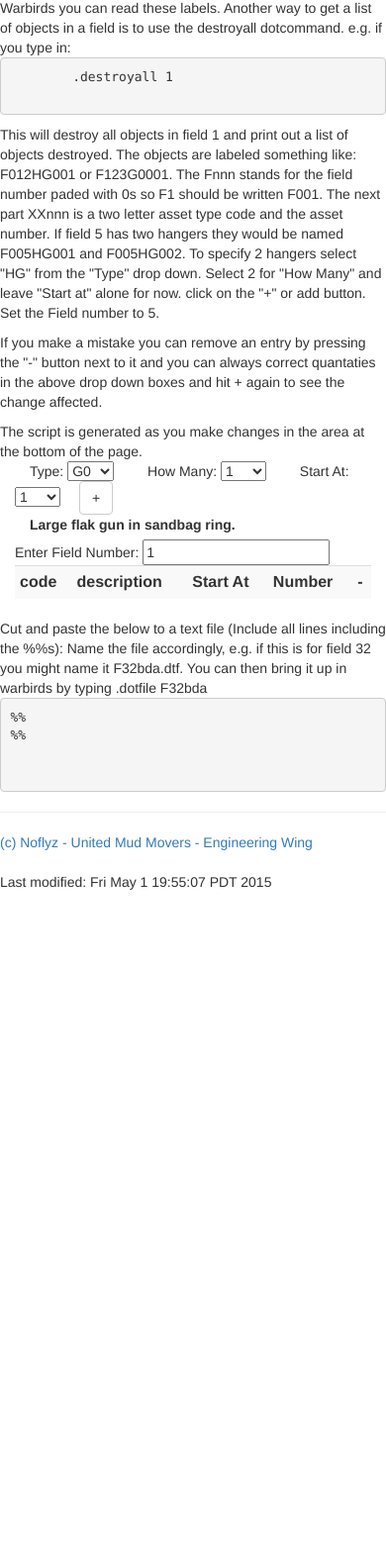
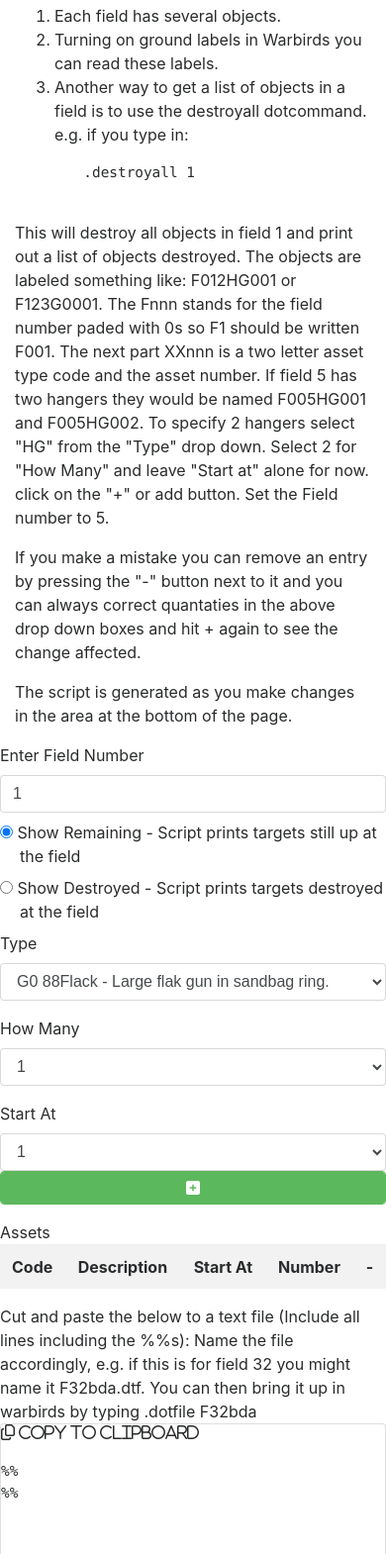
Before and after one commit to raviyer/warbirdsbda, a plain HTML site: page bda.html in a window 390 px wide. Shown: the part 430-2000 px from the top of the page at 99% size. Before the commit the page ends 1331 px from the top, so only its background shows below. Drawn offline with nearby package versions, Linux system fonts and the light colour scheme; a script that the page names is missing.

Commit message:
Improved user interface, added copy to clipboard button

```diff
--- a/asset-list.html
+++ b/asset-list.html
@@ -16,41 +16,86 @@ This file is part of Warbirds BDA Script Generator.
 
      (c) Noflyz - United Mud Movers - noflyz.wix.com/united-mud-movers
    -->
+<form>
+  <div class="form-group">
+    <label for="fieldNum">Enter Field Number</label>
+    <div class="form-check">
+      <input class="form-control" type="number" id="fieldNum" ng-model="assetCtrl.fieldNum"
+             ng-change="assetCtrl.gen_dtf()">
+    </div>
 
-<div class="container">
-    <span class="col-md-2">Type: <select ng-options="c.name for c in assetCtrl.assets" ng-model="assetCtrl.sel"></select></span>
-    <span class="col-md-2">How Many: <select ng-options="n for n in assetCtrl.numbers" ng-model="assetCtrl.selNo"></select></span>
-    <span class="col-md-2">Start At: <select ng-options="n for n in assetCtrl.numbers" ng-model="assetCtrl.startNo"></select></span>
-    <button type="submit" class="btn btn-default" ng-click="assetCtrl.add_asset()">+</button>
+    <div class="form-check">
+      <label class="form-check-label">
+        <input class="form-check-input" type="radio"
+               ng-model="assetCtrl.reportType" name="reporttype" value="remaining"
+               ng-change="assetCtrl.gen_dtf()">
+        Show Remaining - Script prints targets still up at the field
+      </label>
     </div>
-<div class="container">
-    <span class="col-md-4"><label>{{assetCtrl.sel.description}}</label></span>
+    <div class="form-check">
+      <label class="form-check-label">
+        <input class="form-check-input" type="radio" name="reporttype"
+               ng-model="assetCtrl.reportType"
+               value="destroyed" ng-change="assetCtrl.gen_dtf()">
+        Show Destroyed - Script prints targets destroyed at the field
+      </label>
     </div>
-<div class="container">
-    Enter Field Number: <input type="number" ng-model="assetCtrl.fieldNum" ng-change="assetCtrl.gen_dtf()"></input>
+
+    <div class="form-group">
+      <label for="selectAsset">Type</label>
+      <select class="form-control" ng-options="c.name + ' ' + c.label + ' - ' + c.description for c in assetCtrl.assets" ng-model="assetCtrl.sel"></select>
     </div>
-<div class="container">
-    <table class="table table-striped table-condensed">
+    <div class="form-group">
+      <label for="howMany">How Many</label>
+      <select class="form-control" id="howMany"
+              ng-options="n for n in assetCtrl.numbers"
+              ng-model="assetCtrl.selNo"></select>
+    </div>
+    <div class="form-group">
+      <label for="startAt">Start At</label>
+      <select class="form-control" id="startAt"
+              ng-options="n for n in assetCtrl.numbers"
+              ng-model="assetCtrl.startNo">
+      </select>
+      <button class="form-control btn btn-success" type="submit" ng-click="assetCtrl.add_asset()">
+            <i class="fa fa-plus-square" aria-hidden="true"></i>
+          </button>
+  </div>
+</form>
+<div class="panel panel-primary">
+  <div class="panel-heading">
+    Assets
+  </div>
+  <table class="table table-primary table-striped">
     <tr>
-	<th>code</th>
-	<th>description</th>
+      <th>Code</th>
+      <th>Description</th>
       <th>Start At</th>
       <th>Number</th>
       <th>-</th>
     </tr>
+</div>
+<div class="panel-body">
   <tr ng-repeat="(k,v) in assetCtrl.needed">
     <td>{{k}}</td>
     <td>{{v[0]}}</td>
     <td>{{v[1]}}</td>
     <td>{{v[2]}}</td>
-	<td><button type="submit" class="btn btn-default"
-	    ng-click="assetCtrl.remove_asset(k)">-</button></td>
+    <td><button class="btn btn-danger" type="submit"
+                ng-click="assetCtrl.remove_asset(k)">
+      <i class="fa fa-minus-square" aria-hidden="true"></i>
+    </button>
     </td>
+  </tr>
   </table>
 </div>
-<div>
+
 Cut and paste the below to a text file (Include all lines including the %%s): Name the file accordingly, e.g. if this is for field 32 you might name it F32bda.dtf. You can then bring it up in warbirds by typing .dotfile F32bda
+<div class="card">
+  <i class="fa fa-files-o" aria-hidden="true" ng-click="assetCtrl.copy_code()"> Copy to clipboard</i>
   <pre>
+    <code id="gencode">
 {{assetCtrl.dtf}}
+    </code>
   </pre>
 </div>
--- a/assets.js
+++ b/assets.js
@@ -103,12 +103,22 @@
                 this.selNo = 1;
                 this.startNo = 1;
                 this.fieldNum = 1;
-		this.numbers = [];
-		for (var i = this.startNo; i <= 100; ++i) {
-			this.numbers.push(i);
-		}
+                this.reportType = "remaining";
+                this.numbers = [];
+                for (var i = this.startNo; i <= 100; ++i) {
+                        this.numbers.push(i);
+                }
                 this.needed = {};
-
+                this.copy_code = function() {
+                  var code = document.getElementById("gencode").innerHTML;
+                  var ta = document.createElement("textarea");
+                  document.body.append(ta);
+                  ta.value = code;
+                  ta.select();
+                  document.execCommand("copy");
+                  document.body.removeChild(ta);
+                  console.log('copied');
+                }
                 this.get_asset = function(k) {
                   for (var i = 0; i < this.assets.length; ++i) {
                     if (this.assets[i].name === k) {
@@ -118,7 +128,7 @@
                   return null;
                 };
                 this.add_asset = function() {
-                  this.needed[this.sel.name] = [this.sel.description, this.startNo, this.selNo];
+                  this.needed[this.sel.name] = [this.sel.label + ' - ' + this.sel.description, this.startNo, this.selNo];
                   this.gen_dtf();
                 };
                 this.remove_asset = function(k) {
@@ -145,10 +155,17 @@
                     var s = o[1];
                     var e = o[2];
                     for (var i = s; i <= e; ++i) {
+                      var remaining = "";
+                      var destroyed = "";
+                      if (this.reportType === "remaining") {
+                        remaining = ".intadd " + k + "_count 1\n";
+                      } else {
+                        destroyed = ".intadd " + k + "_count 1\n";
+                      }
                       this.dtf += "if (DESTROYED(GROUNDOBJECT(\"F" +
                        this.fieldNum.pad(3) + k + i.pad(3)
-                       + "\")))\n{\n}\nelse\n{\n"
-                       + ".intadd " + k + "_count 1\n}\n";
+                       + "\")))\n{\n" + destroyed + "}\nelse\n{\n"
+                       + remaining + "}\n";
                     }
                   };
 
--- a/bda.html
+++ b/bda.html
@@ -21,36 +21,62 @@ This file is part of Warbirds BDA Script Generator.
   <head>
     <title>Warbirds BDA Script Generator</title>
     <!-- Latest compiled and minified CSS -->
-    <link rel="stylesheet" href="https://maxcdn.bootstrapcdn.com/bootstrap/3.3.4/css/bootstrap.min.css">
+    <script src="https://use.fontawesome.com/0295a6fdda.js"></script>
+    <link rel="stylesheet" href="https://maxcdn.bootstrapcdn.com/bootstrap/4.0.0-alpha.6/css/bootstrap.min.css" integrity="sha384-rwoIResjU2yc3z8GV/NPeZWAv56rSmLldC3R/AZzGRnGxQQKnKkoFVhFQhNUwEyJ" crossorigin="anonymous">
+    <script src="https://code.jquery.com/jquery-3.1.1.slim.min.js" integrity="sha384-A7FZj7v+d/sdmMqp/nOQwliLvUsJfDHW+k9Omg/a/EheAdgtzNs3hpfag6Ed950n" crossorigin="anonymous"></script>
+    <script src="https://cdnjs.cloudflare.com/ajax/libs/tether/1.4.0/js/tether.min.js" integrity="sha384-DztdAPBWPRXSA/3eYEEUWrWCy7G5KFbe8fFjk5JAIxUYHKkDx6Qin1DkWx51bBrb" crossorigin="anonymous"></script>
+    <script src="https://maxcdn.bootstrapcdn.com/bootstrap/4.0.0-alpha.6/js/bootstrap.min.js" integrity="sha384-vBWWzlZJ8ea9aCX4pEW3rVHjgjt7zpkNpZk+02D9phzyeVkE+jo0ieGizqPLForn" crossorigin="anonymous"></script>
     <script src="https://ajax.googleapis.com/ajax/libs/angularjs/1.3.15/angular.min.js"></script>
     <script src="assets.js"></script>
-
-
   </head>
 
   <body>
-    <h1>Warbirds BDA Script Generator</h1>
-
+    <div class="container">
+      <div class="row">
+        <center><h1>Warbirds BDA Script Generator</h1></center>
+      </div>
       <h2>What is this?</h2>
+      <p>
         This is an application that will let you generate a script that can be run inside of the Warbirds game that will print out information about objects destroyed and remaining.
-    <h2>Why do I want this?</h2> If you have to ask you probably don't need it. It is useful in some gameplay to be able to have an idea of what assets remain in a field.
+      </p>
+      <h2>Why do I want this?</h2>
+      <p>
+        If you have to ask you probably don't need it. It is useful in some gameplay to be able to have an idea of what assets remain in a field.
+      </p>
       <h2>How do I use this</h2>
-    Each field has several objects. Turning on ground labels in Warbirds you can read these labels. Another way to get a list of objects in a field is to use the destroyall dotcommand. e.g. if you type in:
+      <p>
+        <ol>
+          <li>Each field has several objects.</li>
+          <li>Turning on ground labels in Warbirds you can read these labels.</li>
+          <li>Another way to get a list of objects in a field is to use the destroyall dotcommand. e.g. if you type in:
+          </li>
+        </ol>
+      </p>
       <pre>
         .destroyall 1
       </pre>
-    This will destroy all objects in field 1 and print out a list of objects destroyed. The objects are labeled something like: F012HG001 or F123G0001. The Fnnn stands for the field number paded with 0s so F1 should be written F001. The next part XXnnn is a two letter asset type code and the asset number. If field 5 has two hangers they would be named F005HG001 and F005HG002. To specify 2 hangers select "HG" from the "Type" drop down. Select 2 for "How Many" and leave "Start at" alone for now. click on the "+" or add button. Set the Field number to 5.</p>
+      <p>
+        This will destroy all objects in field 1 and print out a list of objects destroyed. The objects are labeled something like: F012HG001 or F123G0001. The Fnnn stands for the field number paded with 0s so F1 should be written F001. The next part XXnnn is a two letter asset type code and the asset number. If field 5 has two hangers they would be named F005HG001 and F005HG002. To specify 2 hangers select "HG" from the "Type" drop down. Select 2 for "How Many" and leave "Start at" alone for now. click on the "+" or add button. Set the Field number to 5.
+      </p>
 
-If you make a mistake you can remove an entry by pressing the "-" button next to it and you can always correct quantaties in the above drop down boxes and hit + again to see the change affected. </p>
+      <p>
+        If you make a mistake you can remove an entry by pressing the "-" button next to it and you can always correct quantaties in the above drop down boxes and hit + again to see the change affected.
+      </p>
+      <p>
         The script is generated as you make changes in the area at the bottom of the page.
+      </p>
 
+      <div class="row">
         <asset-list></asset-list>
-
+      </div>
       <hr>
+      <div class="row">
       <address><a href="mailto:raviyer@yahoo.com">(c) Noflyz - United Mud Movers - Engineering Wing</a></address>
       <!-- Created: Fri May  1 11:18:17 PDT 2015 -->
       <!-- hhmts start -->
       Last modified: Fri May  1 19:55:07 PDT 2015
       <!-- hhmts end -->
+      </div>
+    </div>
   </body>
 </html>
```
Lines whose indentation alone changed are shown as unchanged.
